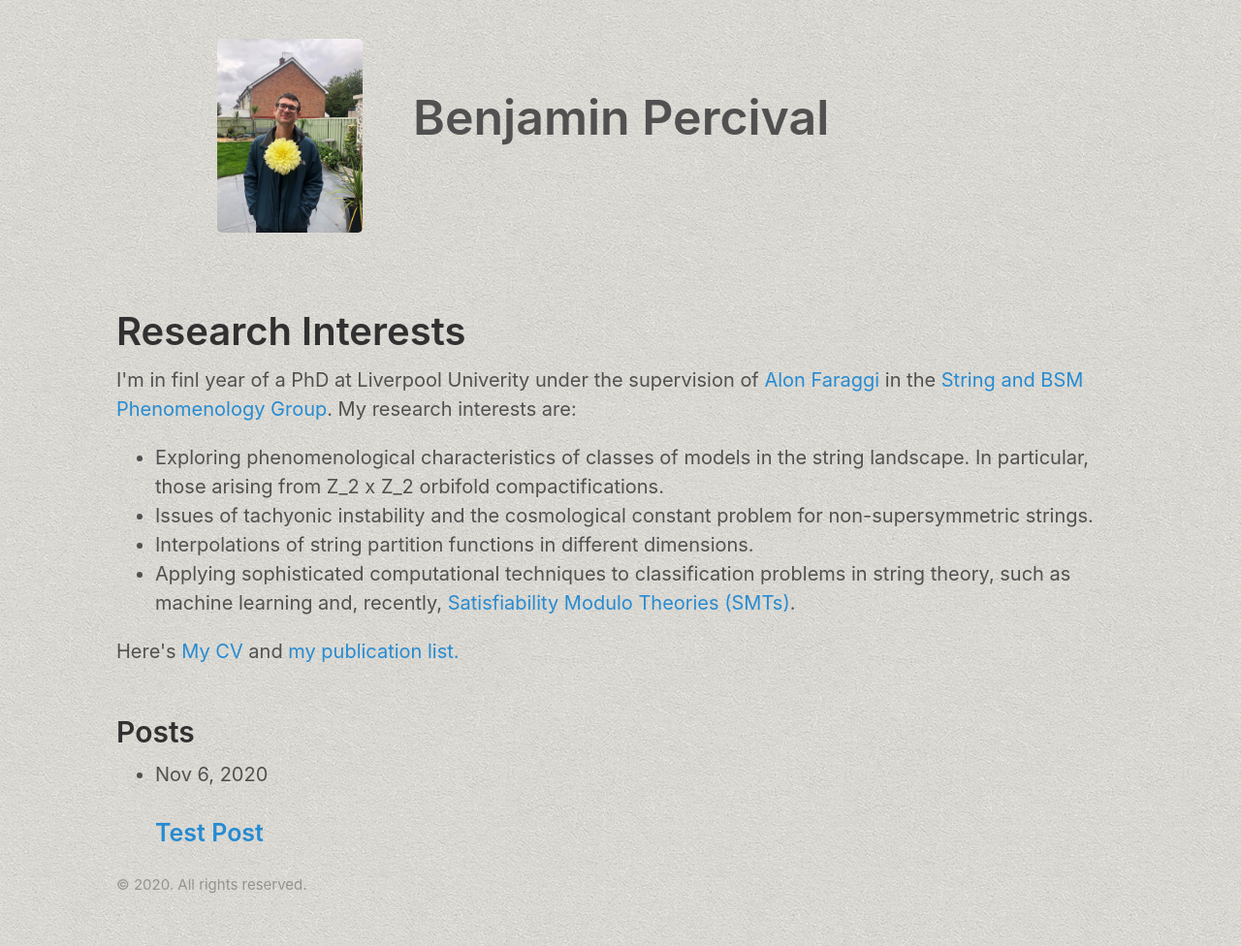
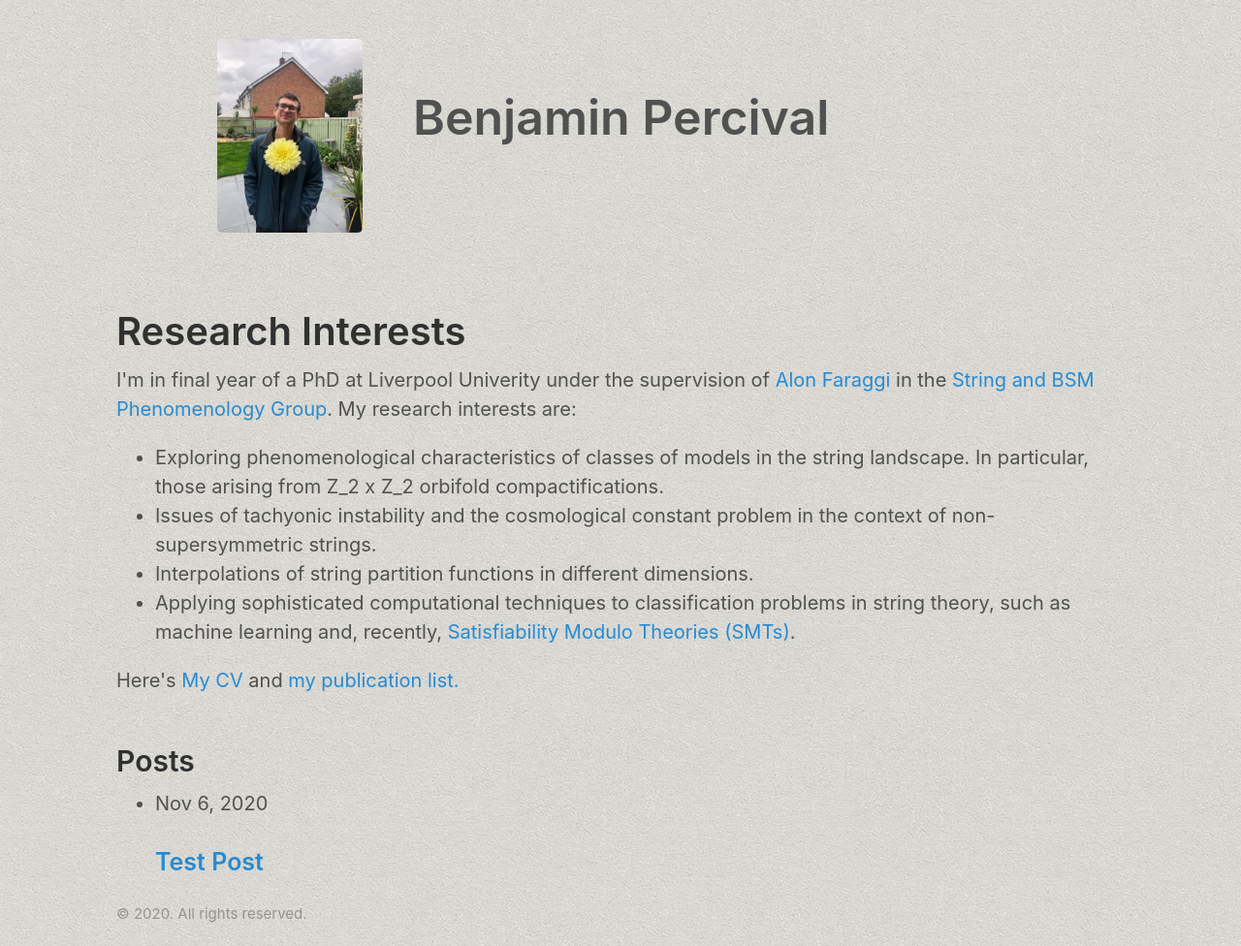
Before and after one commit to BenjaminPercival/cultivatingthegrapevine, a Jekyll site: the page index.html, which Jekyll copies as it is, in a window 1280 px wide. Shown: the whole page at 97% size. Built offline with Jekyll 4.4.1, drawn with Linux system fonts in a browser that asks for light colours.

Commit message:
corrected couple of typos

```diff
--- a/index.html
+++ b/index.html
@@ -31,10 +31,10 @@
 <div>
   <div class="section">
   <h1 class="">Research Interests</h1>
-  <p>I'm in finl year of a PhD at Liverpool Univerity under the supervision of <a href="http://www.maths.liv.ac.uk/TheorPhys/people/staff/faraggi/">Alon Faraggi</a> in the <a href="http://www.maths.liv.ac.uk/TheorPhys/RESEARCH/STRING_THEORY/index.htm">String and BSM Phenomenology Group</a>. My research interests are: </p>
+  <p>I'm in final year of a PhD at Liverpool Univerity under the supervision of <a href="http://www.maths.liv.ac.uk/TheorPhys/people/staff/faraggi/">Alon Faraggi</a> in the <a href="http://www.maths.liv.ac.uk/TheorPhys/RESEARCH/STRING_THEORY/index.htm">String and BSM Phenomenology Group</a>. My research interests are: </p>
   <ul class="aboutme">
     <li> Exploring phenomenological characteristics of classes of models in the string landscape. In particular, those arising from Z_2 x Z_2 orbifold compactifications.</li>
-    <li>Issues of tachyonic instability and the cosmological constant problem for non-supersymmetric strings.</li>
+    <li>Issues of tachyonic instability and the cosmological constant problem in the context of non-supersymmetric strings.</li>
     <li>Interpolations of string partition functions in different dimensions. </li>
     <li>Applying sophisticated computational techniques to classification problems in string theory, such as machine learning and, recently, <a href="https://en.wikipedia.org/wiki/Satisfiability_modulo_theories">Satisfiability Modulo Theories (SMTs)</a>.</li>
       </ul>
```
